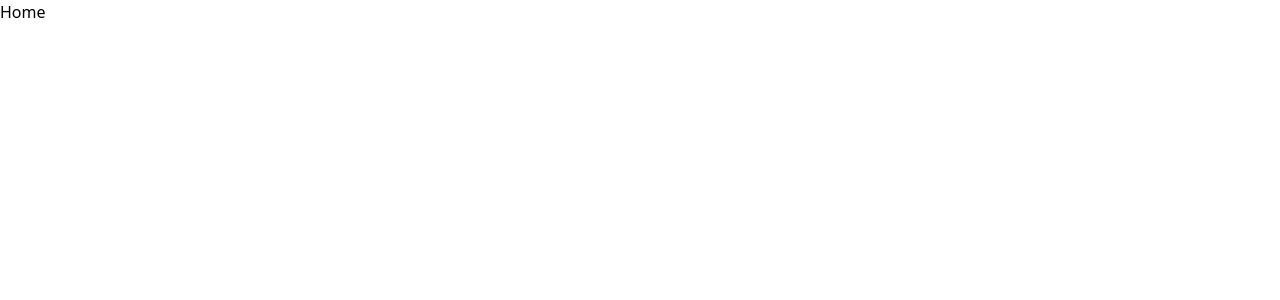
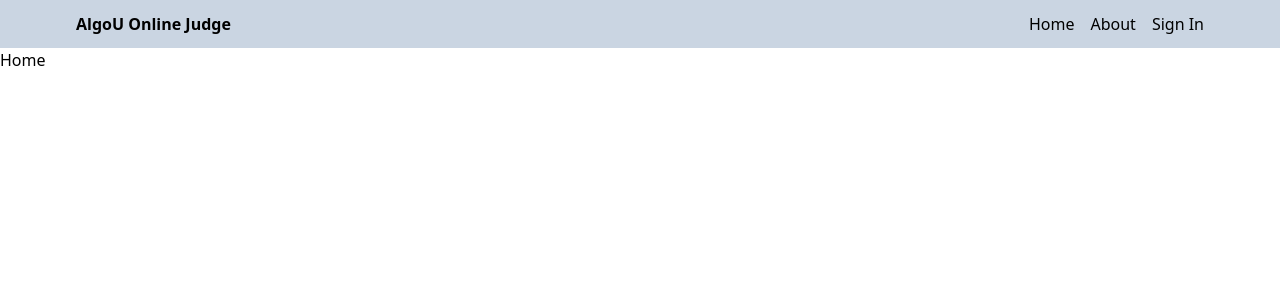
Before and after one commit to 01prakash-aditya/online-judge, a React (Vite) app in the folder client/: page / in a window 1280 px wide. Shown: the top 300 px of the page. Built offline with nearby package versions, Linux system fonts and the light colour scheme.

Commit message:
created header components

```diff
--- a/client/index.html
+++ b/client/index.html
@@ -2,7 +2,7 @@
 <html lang="en">
   <head>
     <meta charset="UTF-8" />
-    <link rel="icon" type="image/svg+xml" href="/vite.svg" />
+    <link rel="icon" type="image/png" href="src/assets/logo.png" />
     <meta name="viewport" content="width=device-width, initial-scale=1.0" />
     <title>AlgoU Online Judge</title>
   </head>
--- a/client/src/App.jsx
+++ b/client/src/App.jsx
@@ -1,8 +1,11 @@
 import { BrowserRouter, Routes, Route } from "react-router-dom";
+import Header from "../src/components/Header";
 
 export default function App() {
   return (
     <BrowserRouter>
+    {/* header */}
+    <Header/>
       <Routes>
         <Route path="/" element={<h1>Home</h1>} />
         <Route path="/about" element={<h1>About</h1>} />
--- /dev/null
+++ b/client/src/components/Header.jsx
@@ -0,0 +1,24 @@
+import {Link} from "react-router-dom";
+
+export default function Header() {
+  return (
+    <div className="bg-slate-300">
+      <div className="flex justify-between items-center max-w-6xl mx-auto p-3">
+        <Link to="/">
+        <h1 className="font-bold">AlgoU Online Judge</h1>
+        </Link>
+        <ul className="flex gap-4">
+          <Link to="/">
+          <li>Home</li>
+          </Link>
+          <Link to="/about">
+          <li>About</li>
+          </Link>
+          <Link to="/sign-in">
+          <li>Sign In</li>
+          </Link>
+        </ul>
+      </div>
+    </div>
+  );
+}
```
Also changed, not shown: client/src/assets/logo.png (added), 1 other file (tests, documents, lock files or other folders).
